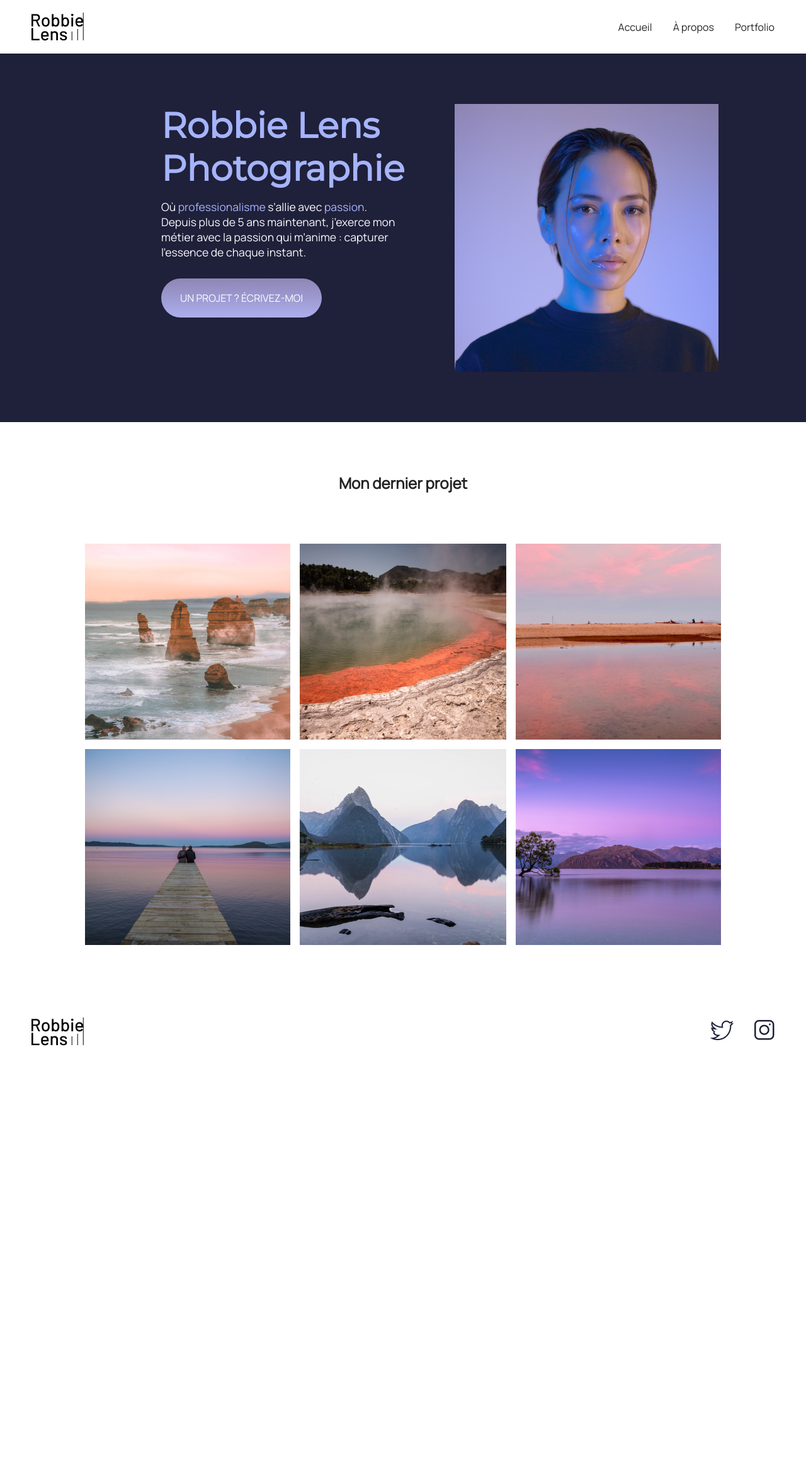
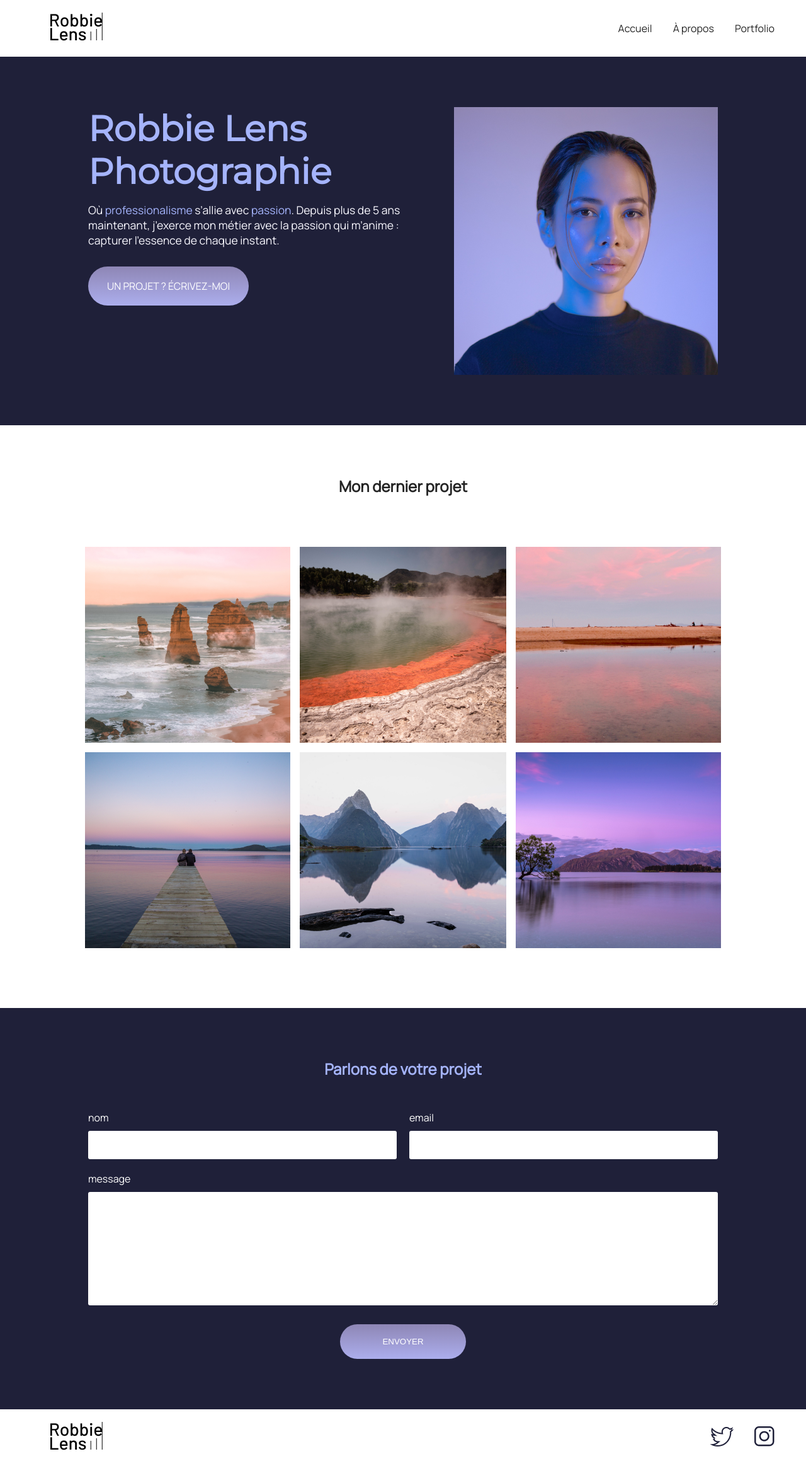
Before and after one commit to ShanoaShades/WebProjects, a PHP site: page / in a window 1280 px wide. Shown: the whole page at 63% size. Before the commit the page ends 1660 px from the top, so only its background shows below. Run offline with PHP 8.4, Linux system fonts and the light colour scheme.

Commit message:
Cours HTML & CSS terminé
Et voilou !

```diff
--- a/Exercices/Open Classroom/robbie_lens/index.html
+++ b/Exercices/Open Classroom/robbie_lens/index.html
@@ -2,10 +2,10 @@
 <html lang="fr">
 
 <head>
-    <meta charset="utf-8" >
+    <meta charset="utf-8" />
     <title>Accueil - Robbie Lens Photographie</title>
-    <link href="style/style.css" rel="stylesheet" >
-    <link href="style/index.css" rel="stylesheet" >
+    <link href="style/style.css" rel="stylesheet" />
+    <link href="style/index.css" rel="stylesheet" />
     <link rel="preconnect" href="https://fonts.googleapis.com">
     <link rel="preconnect" href="https://fonts.gstatic.com" crossorigin>
     <link href="https://fonts.googleapis.com/css2?family=Manrope&family=Montserrat&display=swap" rel="stylesheet">
@@ -14,7 +14,9 @@
 <body>
     <header>
         <nav>
-            <img src="images/logo.png" alt="Logo Robbie Lens" >
+            <a href="index.html" class="lien-icone">
+                <img src="images/logo.png" alt="Logo Robbie Lens" />
+            </a>
             <div>
                 <a href="index.html">Accueil</a>
                 <a href="a-propos.html">À propos</a>
@@ -31,32 +33,52 @@
                     plus de 5 ans maintenant, j’exerce mon métier avec la passion
                     qui m’anime : capturer l’essence de chaque instant.
                 </p>
-                <a href="portfolio.html" class="cta">UN PROJET ? ÉCRIVEZ-MOI</a>
+                <a href="#contact" class="cta">UN PROJET ? ÉCRIVEZ-MOI</a>
             </div>
-            <img src="images/robbie-lens.png" alt="Portrait avec effet de la photographe Robbie Lens" >
+            <img src="images/robbie-lens.png" alt="Portrait avec effet de la photographe Robbie Lens" />
         </section>
         <section class="accueil-photos">
             <h2>Mon dernier projet</h2>
             <div>
-                <img src="images/accueil/element-1.png" alt="Twelve apostles - Australie" >
-                <img src="images/accueil/element-2.png" alt="Wai-O-Tapu - Nouvelle-Zélande" >
-                <img src="images/accueil/element-3.png" alt="Parc National d’Abel Tasman - Nouvelle-Zélande" >
+                <img src="images/accueil/element-1.png" alt="Twelve apostles - Australie" />
+                <img src="images/accueil/element-2.png" alt="Wai-O-Tapu - Nouvelle-Zélande" />
+                <img src="images/accueil/element-3.png" alt="Parc National d’Abel Tasman - Nouvelle-Zélande" />
             </div>
             <div>
-                <img src="images/accueil/element-4.png" alt="Lac Rotorua - Nouvelle-Zélande" >
-                <img src="images/accueil/element-5.png" alt="Milford Sound - Nouvelle-Zélande" >
-                <img src="images/accueil/element-6.png" alt="Lac Wanaka - Nouvelle-Zélande" >
+                <img src="images/accueil/element-4.png" alt="Lac Rotorua - Nouvelle-Zélande" />
+                <img src="images/accueil/element-5.png" alt="Milford Sound - Nouvelle-Zélande" />
+                <img src="images/accueil/element-6.png" alt="Lac Wanaka - Nouvelle-Zélande" />
             </div>
+        </section>
+        <section id="contact" class="section-contact">
+            <h2>Parlons de votre projet</h2>
+            <form method="get" action="">
+                <div class="form-nom-email">
+                    <div class="form-column">
+                        <label for="nom">nom</label>
+                        <input type="email" name="nom" id="nom" />
+                    </div>
+                    <div class="form-column">
+                        <label for="email">email</label>
+                        <input type="email" name="email" id="email" />
+                    </div>
+                </div>
+                <label for="message">message</label>
+                <textarea name="message" id="message" rows="10"></textarea>
+                <input type="submit" value="ENVOYER" class="cta" />
+            </form>
         </section>
     </main>
     <footer>
-        <img src="images/logo.png" alt="Logo Robbie Lens" >
+        <a href="index.html" class="lien-icone">
+            <img src="images/logo.png" alt="Logo Robbie Lens" />
+        </a>
         <div>
             <a target="_blank" href="https://twitter.com/" class="lien-icone">
-                <img src="images/twitter.png" alt="Logo Twitter" >
+                <img src="images/twitter.png" alt="Logo Twitter" />
             </a>
             <a target="_blank" href="https://www.instagram.com/" class="lien-icone">
-                <img src="images/instagram.png" alt="Logo Instagram" >
+                <img src="images/instagram.png" alt="Logo Instagram" />
             </a>
         </div>
     </footer>
--- a/Exercices/Open Classroom/robbie_lens/style/a-propos.css
+++ b/Exercices/Open Classroom/robbie_lens/style/a-propos.css
@@ -48,3 +48,9 @@ h1,
 h2 {
   text-align: center;
 }
+
+@media screen and (max-width: 996px) {
+  .section-tarifs {
+    display: none;
+  }
+}
--- a/Exercices/Open Classroom/robbie_lens/style/index.css
+++ b/Exercices/Open Classroom/robbie_lens/style/index.css
@@ -20,7 +20,7 @@
 .accueil-introduction {
   display: flex;
   flex-direction: row;
-  width: 60%;
+  max-width: 1000px;
   align-items: flex-start;
   margin: auto;
 }
@@ -36,3 +36,84 @@
 .accueil-introduction div {
   padding-right: 80px;
 }
+
+.section-contact h2 {
+  color: #a5b4fc;
+  text-align: center;
+  margin-bottom: 50px;
+}
+
+form {
+  display: flex;
+  flex-direction: column;
+  max-width: 1000px;
+  margin: auto;
+  color: white;
+}
+
+.form-nom-email {
+  display: flex;
+  flex-direction: row;
+  gap: 20px;
+}
+
+.form-column {
+  flex: 1;
+  display: flex;
+  flex-direction: column;
+  margin-bottom: 20px;
+}
+
+input,
+textarea {
+  padding: 15px;
+  border-radius: 3px;
+  border: none;
+}
+
+label {
+  margin-bottom: 10px;
+}
+
+input[type='submit'] {
+  width: 200px;
+  margin: auto;
+  margin-top: 30px;
+}
+
+@media screen and (max-width: 996px) {
+  .accueil-introduction {
+    flex-direction: column;
+    align-items: center;
+    justify-content: center;
+  }
+
+  .accueil-introduction div {
+    padding-right: 0;
+    text-align: center;
+    order: 2;
+  }
+
+  .accueil-introduction img {
+    order: 1;
+    margin-bottom: 20px;
+    width: 100%;
+  }
+
+  .accueil-photos {
+    padding: 20px;
+  }
+
+  .accueil-photos div {
+    flex-direction: column;
+  }
+
+  .section-contact {
+    padding: 50px 20px;
+  }
+
+  .form-nom-email {
+    flex-direction: column;
+    gap: 0;
+  }
+}
--- a/Exercices/Open Classroom/robbie_lens/style/style.css
+++ b/Exercices/Open Classroom/robbie_lens/style/style.css
@@ -80,3 +80,33 @@ nav {
 nav a {
   margin-left: 30px;
 }
+
+@media screen and (max-width: 996px) {
+  header nav {
+    flex-direction: column;
+    align-items: center;
+    justify-content: center;
+  }
+
+  header nav img {
+    margin-bottom: 20px;
+  }
+
+  header,
+  footer {
+    padding: 20px 20px;
+  }
+
+  h1 {
+    font-size: 2em;
+  }
+
+  section {
+    padding: 50px 20px 50px 20px;
+  }
+
+  nav a {
+    margin-left: 10px;
+    margin-right: 10px;
+  }
+}
```
Also changed, not shown: Exercices/Open Classroom/robbie_lens/a-propos.html (+11 -11 lines), Exercices/Open Classroom/robbie_lens/portfolio.html (+23 -23 lines), Exercices/Open Classroom/robbie_lens/style/portfolio.css (+12 -0 lines).
